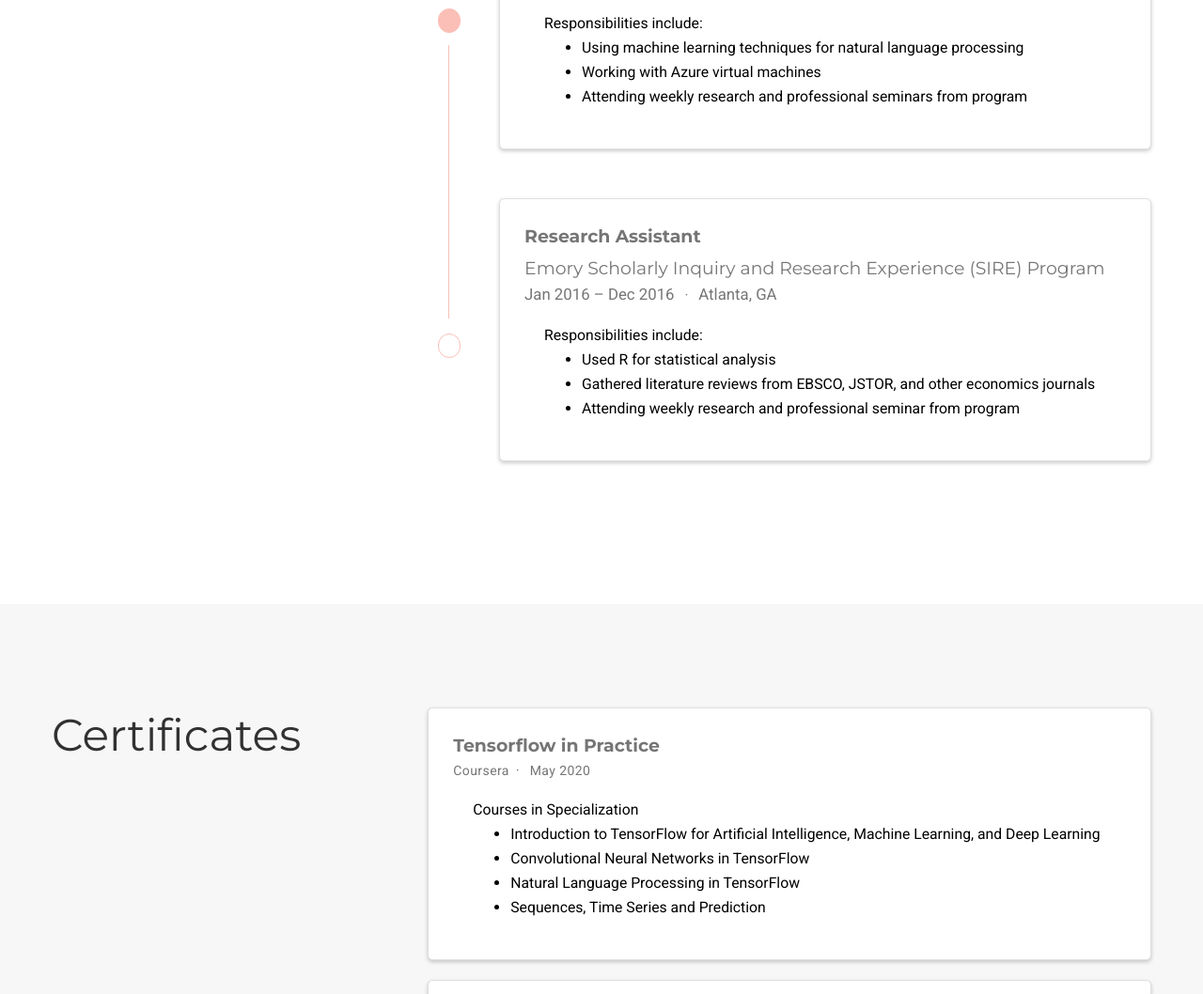
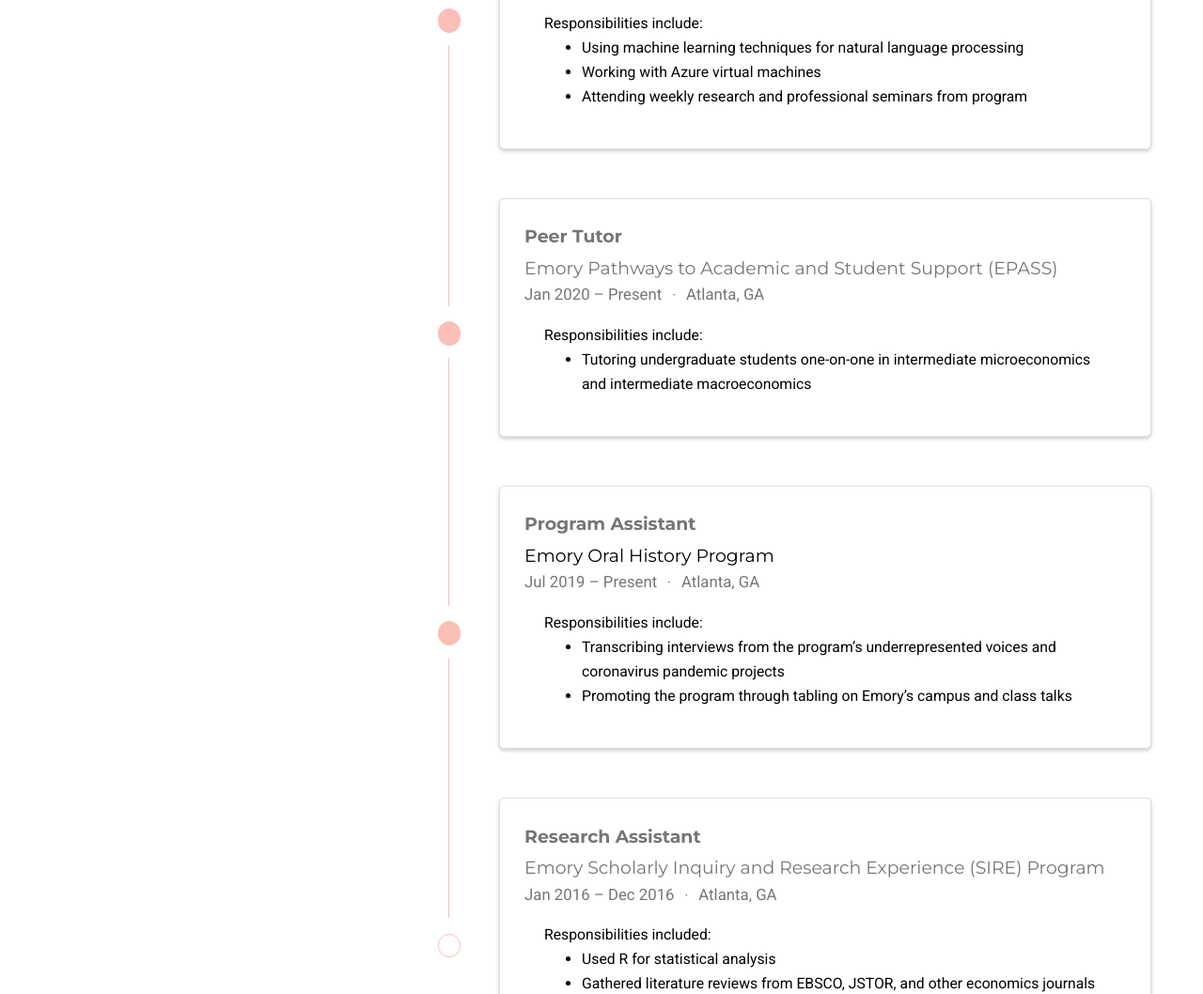
Before and after one commit to beliciataylor/beliciataylor.github.io, a plain HTML site: page index.html in a window 1280 px wide. Shown: the part 1742-2800 px from the top of the page at 94% size. Drawn offline with nearby package versions, Linux system fonts and the light colour scheme; some packages are replaced by stand-ins of ours; some icons are missing.

Commit message:
add experience

```diff
--- a/index.html
+++ b/index.html
@@ -27,7 +27,7 @@
 
 
 
-  <meta name="description" content="Student">
+  <meta name="description" content="Undergraduate Student">
 
 
   <link rel="alternate" hreflang="en-us" href="https://beliciataylor.github.io/">
@@ -239,7 +239,7 @@
   <meta property="og:site_name" content="Belicia T Rodriguez">
   <meta property="og:url" content="https://beliciataylor.github.io/">
   <meta property="og:title" content="Belicia T Rodriguez">
-  <meta property="og:description" content="Student"><meta property="og:image" content="https://beliciataylor.github.io/images/icon_huaf6522da452f1a6301dffff02c413587_17873_512x512_fill_lanczos_center_2.png">
+  <meta property="og:description" content="Undergraduate Student"><meta property="og:image" content="https://beliciataylor.github.io/images/icon_huaf6522da452f1a6301dffff02c413587_17873_512x512_fill_lanczos_center_2.png">
   <meta property="twitter:image" content="https://beliciataylor.github.io/images/icon_huaf6522da452f1a6301dffff02c413587_17873_512x512_fill_lanczos_center_2.png"><meta property="og:locale" content="en-us">
 
 
@@ -460,35 +460,6 @@
 
         <li class="nav-item">
           <a class="nav-link " href="/#certificates" data-target="#certificates"><span>Certificates</span></a>
-        </li>
-
-
-
-
-
-
-
-
-
-
-
-
-
-
-
-
-
-
-
-
-
-
-
-
-
-
-        <li class="nav-item">
-          <a class="nav-link " href="/#projects" data-target="#projects"><span>Projects</span></a>
         </li>
 
 
@@ -639,7 +610,7 @@
 
       <div class="portrait-title">
         <h2>Belicia Rodriguez</h2>
-        <h3>Student</h3>
+        <h3>Undergraduate Student</h3>
 
 
         <h3>
@@ -759,9 +730,9 @@
   <div class="col-12 col-lg-8">
 
 
-    <h1>Biography</h1>
-
-    <p>Student majoring in Economics and Mathematics, minoring in English.</p>
+    <h1>About</h1>
+
+    <p>I&rsquo;m a student at Emory University majoring in Economics and Mathematics, minoring in English. I&rsquo;m currently a research assistant working on a project using machine learning techniques and natural language processing in Python.</p>
 
 
     <div class="row">
@@ -775,7 +746,7 @@
 
           <li>Machine Learning</li>
 
-          <li>Reading</li>
+          <li>English Literature</li>
 
         </ul>
       </div>
@@ -789,7 +760,7 @@
           <li>
             <i class="fa-li fas fa-graduation-cap"></i>
             <div class="description">
-              <p class="course">Bachelor of Arts, 2021</p>
+              <p class="course">Bachelor of Arts in Economics and Mathematics, 2021</p>
               <p class="institution">Emory University</p>
             </div>
           </li>
@@ -1069,6 +1040,89 @@
           <div class="col">&nbsp;</div>
         </div>
         <div class="m-2">
+          <span class="badge badge-pill border exp-fill">&nbsp;</span>
+        </div>
+        <div class="row h-50">
+          <div class="col border-right">&nbsp;</div>
+          <div class="col">&nbsp;</div>
+        </div>
+      </div>
+
+      <div class="col py-2">
+        <div class="card">
+          <div class="card-body">
+            <h4 class="card-title exp-title text-muted mt-0 mb-1">Peer Tutor</h4>
+            <h4 class="card-title exp-company text-muted my-0">Emory Pathways to Academic and Student Support (EPASS)</h4>
+            <div class="text-muted exp-meta">
+              Jan 2020 –
+
+                Present
+
+
+                <span class="middot-divider"></span>
+                <span>Atlanta, GA</span>
+
+            </div>
+            <div class="card-text"><p>Responsibilities include:</p>
+<ul>
+<li>Tutoring undergraduate students one-on-one in intermediate microeconomics and intermediate macroeconomics</li>
+</ul>
+</div>
+          </div>
+        </div>
+      </div>
+    </div>
+
+    <div class="row experience">
+
+      <div class="col-auto text-center flex-column d-none d-sm-flex">
+        <div class="row h-50">
+          <div class="col border-right">&nbsp;</div>
+          <div class="col">&nbsp;</div>
+        </div>
+        <div class="m-2">
+          <span class="badge badge-pill border exp-fill">&nbsp;</span>
+        </div>
+        <div class="row h-50">
+          <div class="col border-right">&nbsp;</div>
+          <div class="col">&nbsp;</div>
+        </div>
+      </div>
+
+      <div class="col py-2">
+        <div class="card">
+          <div class="card-body">
+            <h4 class="card-title exp-title text-muted mt-0 mb-1">Program Assistant</h4>
+            <h4 class="card-title exp-company text-muted my-0"><a href="https://guides.libraries.emory.edu/main/firstgen" target="_blank" rel="noopener">Emory Oral History Program</a></h4>
+            <div class="text-muted exp-meta">
+              Jul 2019 –
+
+                Present
+
+
+                <span class="middot-divider"></span>
+                <span>Atlanta, GA</span>
+
+            </div>
+            <div class="card-text"><p>Responsibilities include:</p>
+<ul>
+<li>Transcribing interviews from the program&rsquo;s underrepresented voices and coronavirus pandemic projects</li>
+<li>Promoting the program through tabling on Emory&rsquo;s campus and class talks</li>
+</ul>
+</div>
+          </div>
+        </div>
+      </div>
+    </div>
+
+    <div class="row experience">
+
+      <div class="col-auto text-center flex-column d-none d-sm-flex">
+        <div class="row h-50">
+          <div class="col border-right">&nbsp;</div>
+          <div class="col">&nbsp;</div>
+        </div>
+        <div class="m-2">
           <span class="badge badge-pill border ">&nbsp;</span>
         </div>
         <div class="row h-50">
@@ -1092,7 +1146,7 @@
                 <span>Atlanta, GA</span>
 
             </div>
-            <div class="card-text"><p>Responsibilities include:</p>
+            <div class="card-text"><p>Responsibilities included:</p>
 <ul>
 <li>Used R for statistical analysis</li>
 <li>Gathered literature reviews from EBSCO, JSTOR, and other economics journals</li>
@@ -1141,7 +1195,7 @@
 
 
 
-  <section id="accomplishments" class="home-section wg-accomplishments   "  >
+  <section id="certificates" class="home-section wg-accomplishments   "  >
     <div class="container">
 
 
@@ -1158,9 +1212,24 @@
 
 
       <div class="card experience course">
+        <div class="card-body"><a href="https://www.coursera.org/learn/mathematical-thinking" target="_blank" rel="noopener"><h4 class="card-title exp-title text-muted my-0">Introduction to Mathematical Learning</h4></a><div class="card-subtitle my-0 article-metadata"><a href="https://www.coursera.org/" target="_blank" rel="noopener">Coursera</a><span class="middot-divider"></span>
+
+            May 2020
+
+          </div>
+
+
+
+
+        </div>
+      </div>
+
+      <div class="card experience course">
         <div class="card-body"><a href="https://www.coursera.org/specializations/tensorflow-in-practice?" target="_blank" rel="noopener"><h4 class="card-title exp-title text-muted my-0">Tensorflow in Practice</h4></a><div class="card-subtitle my-0 article-metadata"><a href="https://www.coursera.org/" target="_blank" rel="noopener">Coursera</a><span class="middot-divider"></span>
 
             May 2020
+
+            – May 2020
 
           </div>
 
@@ -1176,90 +1245,13 @@
 
 
 
-        </div>
-      </div>
-
-      <div class="card experience course">
-        <div class="card-body"><a href="https://www.coursera.org/learn/mathematical-thinking" target="_blank" rel="noopener"><h4 class="card-title exp-title text-muted my-0">Introduction to Mathematical Learning</h4></a><div class="card-subtitle my-0 article-metadata"><a href="https://www.coursera.org/" target="_blank" rel="noopener">Coursera</a><span class="middot-divider"></span>
-
-            May 2020
-
-          </div>
-
-
-
-
-        </div>
-      </div>
-
-
-  </div>
-</div>
-
-    </div>
-  </section>
-
-
-
-
-
-
-
-
-
-
-
-
-
-
-
-
-
-
-
-
-
-
-
-
-
-
-
-
-
-
-
-  <section id="projects" class="home-section wg-portfolio   "  >
-    <div class="container">
-
-
-
-
-
-
-
-
-
-
-
-<div class="row">
-  <div class="col-12 col-lg-4 section-heading">
-
-    <h1>Projects</h1>
-
-
-  </div>
-  <div class="col-12 col-lg-8">
-
-
-
-
-
-
-
-    <div class="isotope projects-container js-layout-masonry ">
-
-    </div>
+            <a class="card-link" href="https://www.coursera.org/account/accomplishments/specialization/MYHZZRUDJJZC?utm_source=link&amp;utm_campaign=copybutton_certificate&amp;utm_product=s12n" target="_blank" rel="noopener">
+              See certificate
+            </a>
+
+        </div>
+      </div>
+
 
   </div>
 </div>
--- a/index.json
+++ b/index.json
@@ -1 +1 @@
-[{"authors":["admin"],"categories":null,"content":"Student majoring in Economics and Mathematics, minoring in English.\n","date":-62135596800,"expirydate":-62135596800,"kind":"taxonomy","lang":"en","lastmod":-62135596800,"objectID":"2525497d367e79493fd32b198b28f040","permalink":"https://beliciataylor.github.io/author/belicia-rodriguez/","publishdate":"0001-01-01T00:00:00Z","relpermalink":"/author/belicia-rodriguez/","section":"authors","summary":"Student majoring in Economics and Mathematics, minoring in English.","tags":null,"title":"Belicia Rodriguez","type":"authors"}]
+[{"authors":["admin"],"categories":null,"content":"I\u0026rsquo;m a student at Emory University majoring in Economics and Mathematics, minoring in English. I\u0026rsquo;m currently a research assistant working on a project using machine learning techniques and natural language processing in Python.\n","date":-62135596800,"expirydate":-62135596800,"kind":"taxonomy","lang":"en","lastmod":-62135596800,"objectID":"2525497d367e79493fd32b198b28f040","permalink":"https://beliciataylor.github.io/author/belicia-rodriguez/","publishdate":"0001-01-01T00:00:00Z","relpermalink":"/author/belicia-rodriguez/","section":"authors","summary":"I\u0026rsquo;m a student at Emory University majoring in Economics and Mathematics, minoring in English. I\u0026rsquo;m currently a research assistant working on a project using machine learning techniques and natural language processing in Python.","tags":null,"title":"Belicia Rodriguez","type":"authors"}]
```
Also changed, not shown: 404.html (+2 -31 lines), author/belicia-rodriguez/index.html (+6 -35 lines), authors/index.html (+2 -31 lines), categories/index.html (+2 -31 lines), post/index.html (+2 -31 lines), publication/index.html (+2 -31 lines), publication_types/index.html (+2 -31 lines), tags/index.html (+2 -31 lines), talk/index.html (+2 -31 lines).
